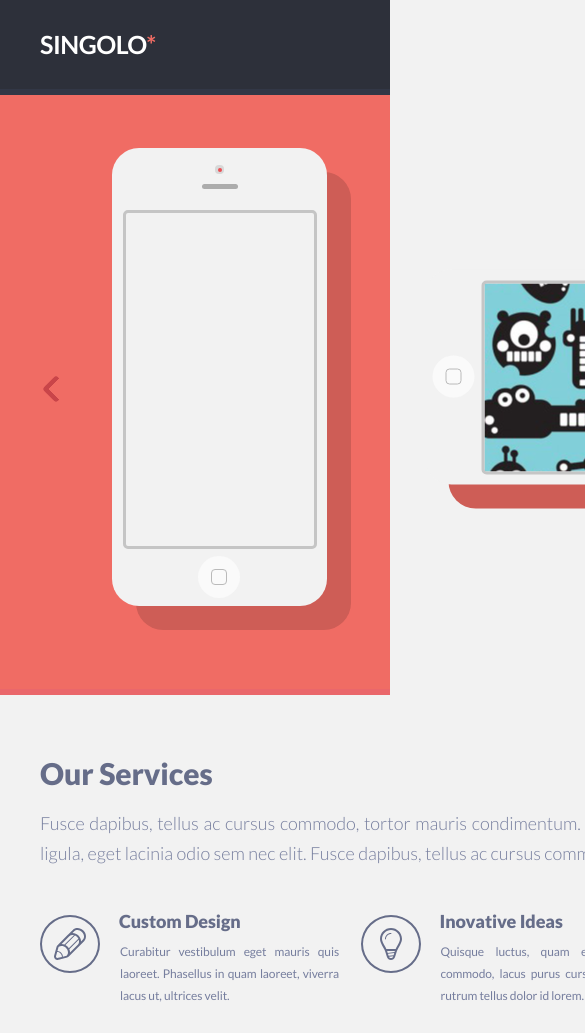
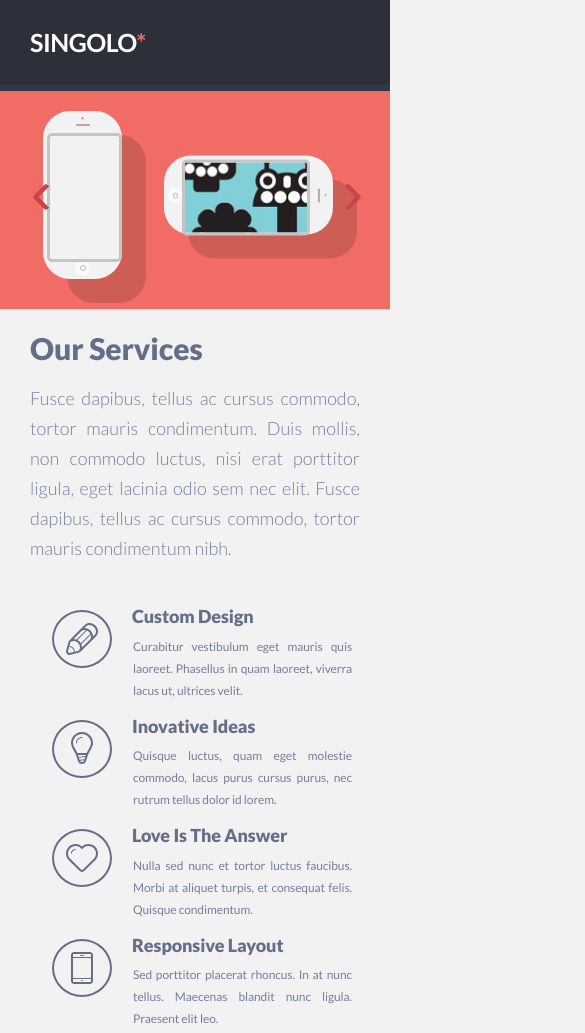
Before and after one commit to nerev1/singolo, a plain HTML site: page index.html in a window 390 px wide. Shown: the top 1033 px of the page, 585 px wide, since content can reach past the window. Drawn offline with nearby package versions, Linux system fonts and the light colour scheme.

Commit message:
feat: add responsive

```diff
--- a/index.html
+++ b/index.html
@@ -29,28 +29,24 @@
             <div class="slider-content">
                 <div class="slide slide_active">
                     <div class="phone phone_vertical">
-                        <div class="phone__base phone__shadow_vertical">
-                            <div class="phone__camera">
+                        <div class="phone__base phone__shadow_vertical"></div>
+                        <div class="phone__camera"></div>
                         <div class="phone__camera-dot"></div>
-                            </div>
                         <div class="phone__speaker"></div>
                         <div class="phone__screen phone__screen_vertical"></div>
-                            <div class="phone__button">
+                        <div class="phone__button"></div>
                         <div class="phone__button-ico"></div>
                     </div>
-                        </div>
-                    </div>
+
+
                     <div class="phone phone_horizontal">
-                        <div class="phone__base phone__shadow_horizontal">
-                            <div class="phone__camera">
+                        <div class="phone__base phone__shadow_horizontal"></div>
+                        <div class="phone__camera"></div>
                         <div class="phone__camera-dot"></div>
-                            </div>
                         <div class="phone__speaker"></div>
                         <div class="phone__screen phone__screen_horizontal"></div>
-                            <div class="phone__button">
+                        <div class="phone__button"></div>
                         <div class="phone__button-ico"></div>
-                            </div>
-                        </div>
                     </div>
                 </div>
                 <div class="slide slider-block-2"></div>
--- a/style.css
+++ b/style.css
@@ -245,24 +245,27 @@ body {
 }
 
 .phone_vertical {
-    position: absolute;
-    top: 53px;
-    left: 112px;
+    top: 9%;
+    left: 11%;
+    z-index: 1;
 }
 
 .phone_horizontal {
     position: absolute;
     transform: rotate(90deg);
-    top: 53px;
-    left: 546px;
+    top: 9%;
+    left: 53.7%;
 }
 
 .phone__base {
     position: absolute;
-    width: 215px;
-    height: 458px;
+    top: 0;
+    left: 0;
+    width: 100%;
+    height: 100%;
     border-radius: 27px;
     background-color: var(--color-background);
+    z-index: 2;
 }
 
 .phone__shadow_vertical {
@@ -279,52 +282,58 @@ body {
 
 .phone__camera {
     position: relative;
-    width: 9px;
-    height: 9px;
+    width: 4%;
+    height: 2%;
     border-radius: 4px;
     background-color: var(--color-phone-camera);
-    top: 17px;
-    left: 103px;
+    top: 3.5%;
+    left: 48%;
+    z-index: 3;
 }
 
 .phone__camera-dot {
     position: absolute;
-    width: 4px;
-    height: 4px;
+    width: 2%;
+    height: 1%;
     border-radius: 2px;
     background-color: var(--color-camera-dot);
-    top: 2.5px;
-    left: 2.5px;
+    top: 4%;
+    left: 49%;
+    z-index: 4;
 }
 
 .phone__speaker {
     position: absolute;
-    width: 36px;
-    height: 5px;
+    width: 17%;
+    height: 1%;
     border-radius: 3px;
     background-color: var(--color-phone-speaker);
-    top: 36px;
-    left: 90px;
+    top: 7.9%;
+    left: 42%;
+    z-index: 3;
 }
 
 .phone__screen {
     position: absolute;
-    width: 188px;
-    height: 333px;
+    width: 87.3%;
+    height: 72.7%;
     background: #000000;
     border: 3px solid var(--color-phone-screen);
     border-radius: 5px;
     box-sizing: content-box;
-    top: 62px;
-    left: 11px;
+    top: 13.5%;
+    left: 5.3%;
+    z-index: 3;
 }
 
 .phone__screen_vertical {
     background: url("assets/img/vertical_phone_image.png");
+    z-index: 4;
 }
 
 .phone__screen_horizontal {
     background: url("assets/img/horizontal_phone_image.png");
+    z-index: 4;
 }
 
 .phone__screen_turned-off {
@@ -338,12 +347,14 @@ body {
 
 .phone__button {
     position: relative;
-    width: 42px;
-    height: 42px;
+    width: 19.5%;
+    height: 9%;
     border-radius: 21px;
     background: var(--color-phone-button);
-    top: 399px;
-    left: 86px;
+    top: 87.2%;
+    left: 40%;
+    z-index: 3;
+
 }
 
 .phone__button:hover {
@@ -353,13 +364,14 @@ body {
 
 .phone__button-ico {
     position: absolute;
-    width: 16px;
-    height: 16px;
+    width: 7.4%;
+    height: 3.4%;
     border: 1px solid var(--color-phone-square);
     box-sizing: border-box;
     border-radius: 4px;
-    top: 13px;
-    left: 13px;
+    top: 91.7%;
+    left: 46.9%;
+    z-index: 4;
 }
 
 
@@ -448,7 +460,6 @@ body {
 .features__item {
     flex-basis: 299px;
     display: flex;
-    justify-content: space-between;
     margin: 0px 0 29px 0px;
 }
 
@@ -457,7 +468,7 @@ body {
     height: 58px;
     border-radius: 50%;
     border: 2px solid var(--color-text-darker);
-    margin: 3px 0 0 0;
+    margin: 3px 20px 0 0;
     display: flex;
     justify-content: center;
     align-items: center;
@@ -566,7 +577,6 @@ body {
 
 .portfolio__images {
     margin: 18px 0 0 0;
-    max-height: 621px;
 }
 
 .layout-column {
@@ -638,8 +648,7 @@ body {
 
 .employee__photo {
     overflow: hidden;
-    width: 300px;
-    height: 300px;
+    width: 100%;
 }
 
 .employee__name {
@@ -967,3 +976,171 @@ body {
     background-color: var(--color-primary);
     transition: var(--transition-time);
 }
+
+
+/*----------------------------------------tablet media----------------------------------------*/
+
+@media (max-width: 1019px) {
+
+    .wrapper {
+        width: 100%;
+    }
+
+    .slider-block-2 {
+        height: 452px;
+    }
+
+    .slider-block-2 {
+        background-size: contain;
+    }
+
+    .slider-content {
+        width: 100%;
+        height: 100%;
+    }
+
+    .phone {
+        width: 162px;
+        height: 345px;
+    }
+
+    .features__columns {
+        justify-content: space-around;
+    }
+
+    .features__item {
+        margin: 0 7px 39px 7px;
+    }
+
+    .portfolio__images .layout-column {
+        justify-content: space-around;
+    }
+
+    .portfolio__image {
+        margin-right: 7.5px;
+        margin-left: 7.5px;
+    }
+
+    .employee {
+        width: 29%;
+    }
+
+    .employee img {
+        width: 100%;
+    }
+
+    .quote__form {
+        width: 63.8%;
+    }
+
+    .contact-info {
+        width: 32%;
+    }
+
+    .quote__layout-column {
+        margin-top: 19px;
+    }
+
+}
+
+@media (max-width: 767px) {
+    .menu {
+        display: none;
+    }
+
+    .wrapper {
+        width: 100%;
+        padding: 30px;
+    }
+
+    .slider__wrapper {
+        height: 100%;
+    }
+
+    .slider {
+        height: 218px;
+    }
+
+    .slider-block-2 {
+        background-size: cover;
+    }
+
+    .slider-content {
+        width: 100%;
+        height: 100%;
+    }
+
+    .phone {
+        width: 79.41px;
+        height: 168.5px;
+    }
+
+    .phone__vertical {
+        left: 15%;
+    }
+
+    .features__item {
+        margin: 0 22px 15px 22px;
+    }
+
+    .portfolio__images .layout-column {
+        justify-content: space-around;
+    }
+
+    .portfolio__image:nth-child(n+9) {
+        display: none;
+    }
+
+    .portfolio__image {
+        margin-right: 8px;
+        margin-left: 8px;
+    }
+
+    .employee {
+        width: 100%;
+        margin-bottom: 34px;
+    }
+
+    .employee__text {
+
+    }
+
+    .employee img {
+        width: 100%;
+    }
+
+    .quote__layout-column {
+        flex-direction: column;
+    }
+
+    .form, .form__submit {
+        width: 100%;
+    }
+
+    .quote__form {
+        margin-bottom: 32px;
+    }
+
+    .contact-info {
+        width: 100%;
+    }
+
+    .footer__wrapper {
+        justify-content: center;
+        align-items: center;
+    }
+
+    .copyright {
+        display: none;
+    }
+
+    .footer .contacts {
+        margin: 0;
+    }
+}
+
+@media (max-width: 374px) {
+    .wrapper {
+        width: 100%;
+    }
+}
```
Lines whose indentation alone changed are shown as unchanged.
